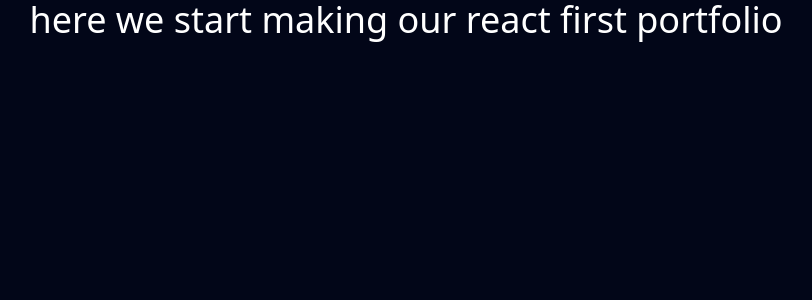
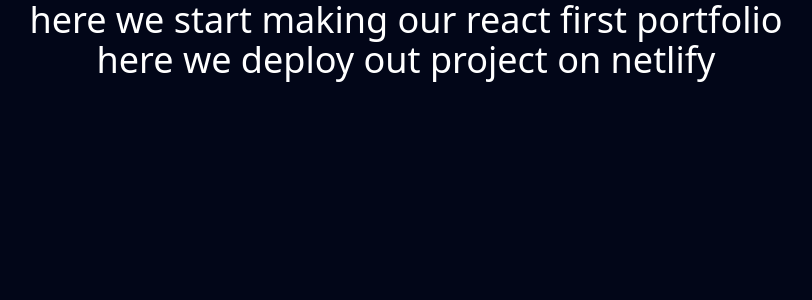
Before and after one commit to helloayushbaliyan/Portfolio-And-ReactJs, a React (Vite) app: page / in a window 1280 px wide. Shown: the top 300 px of the page, without its empty margins (234-1046 px from the left). Built offline with nearby package versions, Linux system fonts and the light colour scheme.

Commit message:
deploy on netlify

```diff
--- a/src/App.jsx
+++ b/src/App.jsx
@@ -7,6 +7,7 @@ function App() {
     <>
     <div className=" bg-slate-950 h-screen ">
       <h1 className='text-4xl text-white text-center'>here we start making our react first portfolio</h1>
+      <h1 className='text-4xl text-white text-center'>here we deploy out project on netlify</h1>
     </div>
     </>
   )
```
